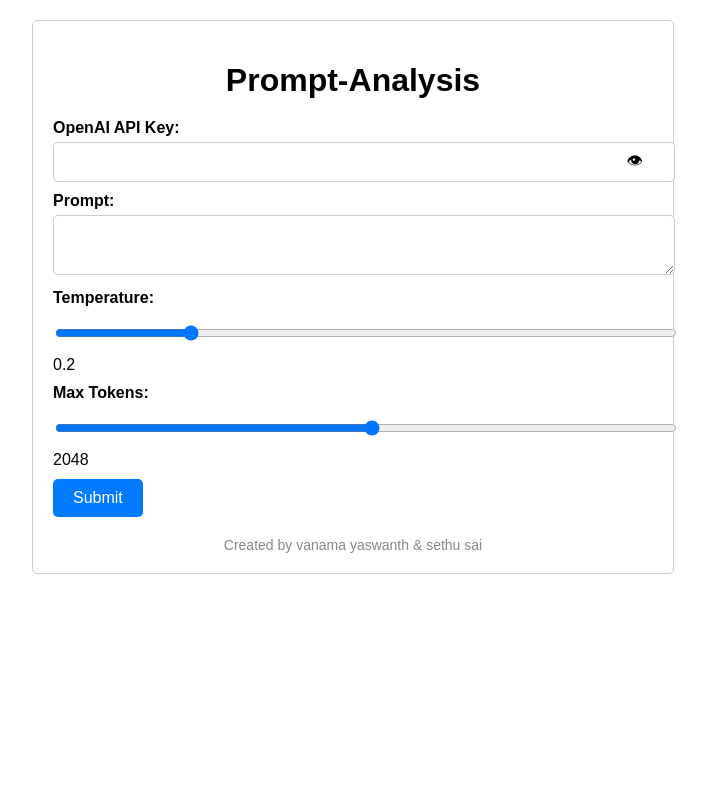
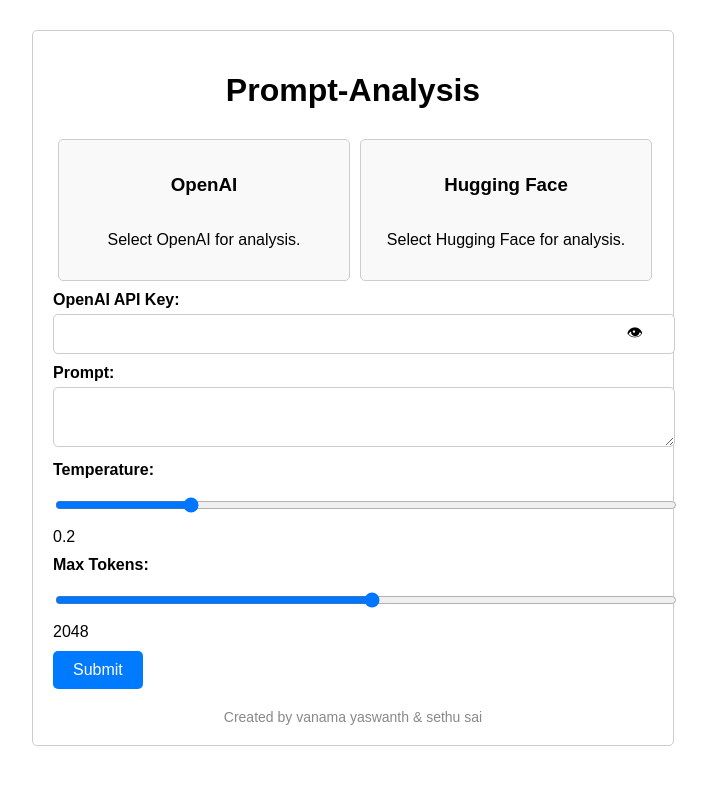
Before and after one commit to vanamayaswanth/prompt-analysis, a Flask app: page / in a window 1280 px wide. Shown: the top 785 px of the page, without its empty margins (287-994 px from the left). Run offline with Flask 3, Linux system fonts and the light colour scheme.

Commit message:
updated the webpages for hugging face

```diff
--- a/static/style.css
+++ b/static/style.css
@@ -1,118 +1,14 @@
-/* body {
+body {
     font-family: Arial, sans-serif;
-    margin: 20px;
+    margin: 0;
     padding: 0;
 }
 
-.container {
+/* index.html styles */
+
+.index-container {
     max-width: 600px;
-    margin: 0 auto;
-    padding: 20px;
-    border: 1px solid #ccc;
-    border-radius: 5px;
-}
-
-h1 {
-    margin-bottom: 20px;
-    text-align: center;
-}
-
-.input-container {
-    margin-bottom: 10px;
-}
-
-.input-box {
-    position: relative;
-}
-
-input[type="password"],
-input[type="text"],
-textarea {
-    width: 100%;
-    padding: 10px;
-    border: 1px solid #ccc;
-    border-radius: 5px;
-    font-size: 16px;
-}
-
-.password-toggle {
-    position: absolute;
-    top: 50%;
-    right: 10px;
-    transform: translateY(-50%);
-    cursor: pointer;
-}
-
-input[type="submit"] {
-    background-color: #007BFF;
-    color: #fff;
-    border: none;
-    border-radius: 5px;
-    padding: 10px 20px;
-    font-size: 16px;
-    cursor: pointer;
-}
-
-.input-container label,
-.submit-container label {
-    display: block;
-    margin-bottom: 5px;
-    font-weight: bold;
-}
-
-.result-container {
-    margin-top: 20px;
-    padding: 10px;
-    border: 1px solid #007BFF;
-    border-radius: 5px;
-}
-
-.result-container p {
-    margin: 5px 0;
-    font-size: 16px;
-    font-weight: bold;
-}
-
-.new-prompt-container {
-    margin-top: 20px;
-}
-
-.new-prompt {
-    border: 1px solid #ccc;
-    border-radius: 5px;
-    padding: 10px;
-    background-color: #f9f9f9;
-    margin-bottom: 10px;
-}
-
-.new-prompt button {
-    background-color: #007BFF;
-    color: #fff;
-    border: none;
-    border-radius: 5px;
-    padding: 5px 10px;
-    font-size: 14px;
-    cursor: pointer;
-    float: right;
-}
-
-.credits {
-    margin-top: 20px;
-    text-align: center;
-    font-size: 14px;
-    color: #888;
-} */
-
-
-body {
-    font-family: Arial, sans-serif;
-    margin: 20px;
-    padding: 0;
-}
-
-.container {
-    max-width: 600px;
-    margin: 0 auto;
+    margin: 30px auto 0;
     padding: 20px;
     border: 1px solid #ccc;
     border-radius: 5px;
@@ -158,6 +54,11 @@ input[type="submit"] {
     padding: 10px 20px;
     font-size: 16px;
     cursor: pointer;
+    transition: background-color 0.3s;
+}
+
+input[type="submit"]:hover {
+    background-color: #0056b3;
 }
 
 input[type="range"] {
@@ -171,40 +72,32 @@ input[type="range"] {
     font-weight: bold;
 }
 
-.result-container {
-    margin-top: 20px;
-    padding: 10px;
-    border: 1px solid #007BFF;
-    border-radius: 5px;
-}
-
-.result-container p {
-    margin: 5px 0;
-    font-size: 16px;
-    font-weight: bold;
-}
-
-.new-prompt-container {
+.option-container {
+    display: flex;
+    justify-content: space-between;
     margin-top: 20px;
 }
 
-.new-prompt {
+.option-box {
+    flex: 1;
+    min-width: 45%;
+    height: 120px;
+    background-color: #f9f9f9;
     border: 1px solid #ccc;
     border-radius: 5px;
     padding: 10px;
-    background-color: #f9f9f9;
-    margin-bottom: 10px;
+    margin: 10px 5px;
+    cursor: pointer;
+    display: flex;
+    flex-direction: column;
+    justify-content: center;
+    align-items: center;
+    text-align: center;
+    transition: box-shadow 0.3s;
 }
 
-.new-prompt button {
-    background-color: #007BFF;
-    color: #fff;
-    border: none;
-    border-radius: 5px;
-    padding: 5px 10px;
-    font-size: 14px;
-    cursor: pointer;
-    float: right;
+.option-box:hover {
+    box-shadow: 0 0 10px rgba(0, 0, 0, 0.3);
 }
 
 .credits {
@@ -213,3 +106,67 @@ input[type="range"] {
     font-size: 14px;
     color: #888;
 }
+
+/* result.html styles */
+
+.container {
+    display: flex;
+    flex-direction: column;
+    align-items: center;
+    justify-content: center;
+    height: 100vh;
+}
+
+.result-container {
+    max-width: 600px;
+    padding: 20px;
+    border: 1px solid #007BFF;
+    border-radius: 5px;
+    text-align: center;
+}
+
+.score-box {
+    height: 40px;
+    background-color: #007BFF;
+    border-radius: 5px;
+    display: flex;
+    justify-content: flex-start;
+    align-items: center;
+    overflow: hidden;
+}
+
+.score-text {
+    color: #fff;
+    margin: 0;
+    padding: 0;
+}
+
+.new-prompt-container {
+    margin-top: 20px;
+}
+
+.new-prompt-title {
+    font-weight: bold;
+}
+
+.new-prompt {
+    border: 1px solid #ccc;
+    border-radius: 5px;
+    padding: 10px;
+    background-color: #f9f9f9;
+    margin: 10px 0;
+}
+
+.copy-button {
+    background-color: #007BFF;
+    color: #fff;
+    border: none;
+    border-radius: 5px;
+    padding: 5px 10px;
+    font-size: 14px;
+    cursor: pointer;
+}
+
+.copy-button:hover {
+    background-color: #0056b3;
+}
--- a/templates/index.html
+++ b/templates/index.html
@@ -1,5 +1,3 @@
-<!--
-
 <!DOCTYPE html>
 <html>
 <head>
@@ -7,53 +5,19 @@
     <link rel="stylesheet" href="{{ url_for('static', filename='style.css') }}">
 </head>
 <body>
-    <div class="container">
+    <div class="index-container">
         <h1> Prompt-Analysis</h1>
-        <form method="post" action="/">
-            <div class="input-container">
-                <label for="openai_key">OpenAI API Key:</label>
-                <div class="input-box">
-                    <input type="password" name="openai_key" id="openai_key" required>
-                    <span class="password-toggle" onclick="togglePasswordVisibility()">&#x1F441;</span>
-                </div>
+        <div class="option-container">
+            <div class="option-box" onclick="selectOption('openai')">
+                <h3>OpenAI</h3>
+                <p>Select OpenAI for analysis.</p>
             </div>
-            <div class="input-container">
-                <label for="prompt">Prompt:</label>
-                <textarea name="prompt" id="prompt" required></textarea>
+            <div class="option-box" onclick="selectOption('huggingface')">
+                <h3>Hugging Face</h3>
+                <p>Select Hugging Face for analysis.</p>
             </div>
-            <div class="submit-container">
-                <input type="submit" value="Submit">
-            </div>
-        </form>
-        <div class="credits">
-            Created by vanama yaswanth & sethu sai
         </div>
-    </div>
-
-    <script>
-        function togglePasswordVisibility() {
-            var openaiKeyInput = document.getElementById("openai_key");
-            if (openaiKeyInput.type === "password") {
-                openaiKeyInput.type = "text";
-            } else {
-                openaiKeyInput.type = "password";
-            }
-        }
-    </script>
-</body>
-</html> -->
-
-
-<!DOCTYPE html>
-<html>
-<head>
-    <title>Prompt Analysis</title>
-    <link rel="stylesheet" href="{{ url_for('static', filename='style.css') }}">
-</head>
-<body>
-    <div class="container">
-        <h1> Prompt-Analysis</h1>
-        <form method="post" action="/">
+        <form id="openai-form" method="post" action="/">
             <div class="input-container">
                 <label for="openai_key">OpenAI API Key:</label>
                 <div class="input-box">
@@ -109,6 +73,19 @@
         maxTokenSlider.oninput = function() {
             maxTokenValueDisplay.innerHTML = this.value;
         };
+
+        function selectOption(option) {
+            var openaiForm = document.getElementById("openai-form");
+            var huggingfaceForm = document.getElementById("huggingface-form");
+
+            if (option === "openai") {
+                openaiForm.style.display = "block";
+                huggingfaceForm.style.display = "none";
+            } else if (option === "huggingface") {
+                openaiForm.style.display = "none";
+                huggingfaceForm.style.display = "block";
+            }
+        }
     </script>
 </body>
 </html>
```
Also changed, not shown: templates/hugginface.html (added, +49 -0 lines), templates/result.html (+7 -41 lines).
